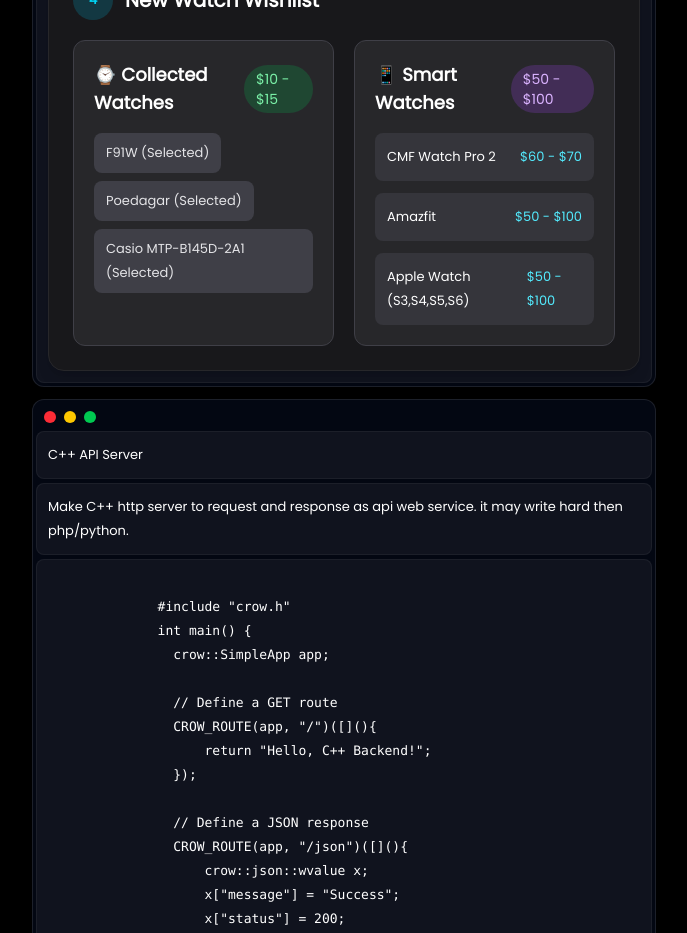
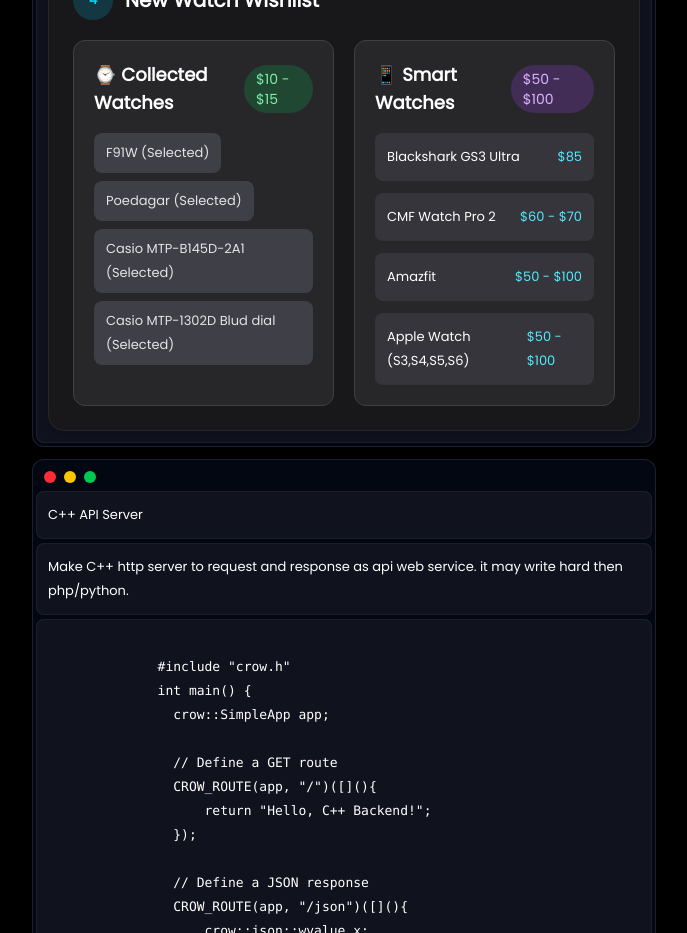
Before and after one commit to vidzin3/utils_platform, a Vue app: page / in a window 1280 px wide. Shown: the part 1360-2293 px from the top of the page, without its empty margins (296-983 px from the left). Built offline with nearby package versions, Linux system fonts and the light colour scheme.

Commit message:
update content

```diff
--- a/src/pages/index.vue
+++ b/src/pages/index.vue
@@ -187,6 +187,7 @@
                 <span class="px-3 py-2 rounded-lg bg-zinc-700 text-zinc-200">F91W (Selected)</span>
                 <span class="px-3 py-2 rounded-lg bg-zinc-700 text-zinc-200">Poedagar (Selected)</span>
                 <span class="px-3 py-2 rounded-lg bg-zinc-700 text-zinc-200">Casio MTP-B145D-2A1 (Selected)</span>
+                <span class="px-3 py-2 rounded-lg bg-zinc-700 text-zinc-200">Casio MTP-1302D Blud dial (Selected)</span>
               </div>
             </div>
 
@@ -199,6 +200,10 @@
               </div>
 
               <div class="space-y-3">
+                <div class="flex items-center justify-between bg-zinc-700/60 rounded-lg p-3">
+                  <span>Blackshark GS3 Ultra</span>
+                  <span class="text-cyan-300">$85</span>
+                </div>
 
                 <div class="flex items-center justify-between bg-zinc-700/60 rounded-lg p-3">
                   <span>CMF Watch Pro 2</span>
```
